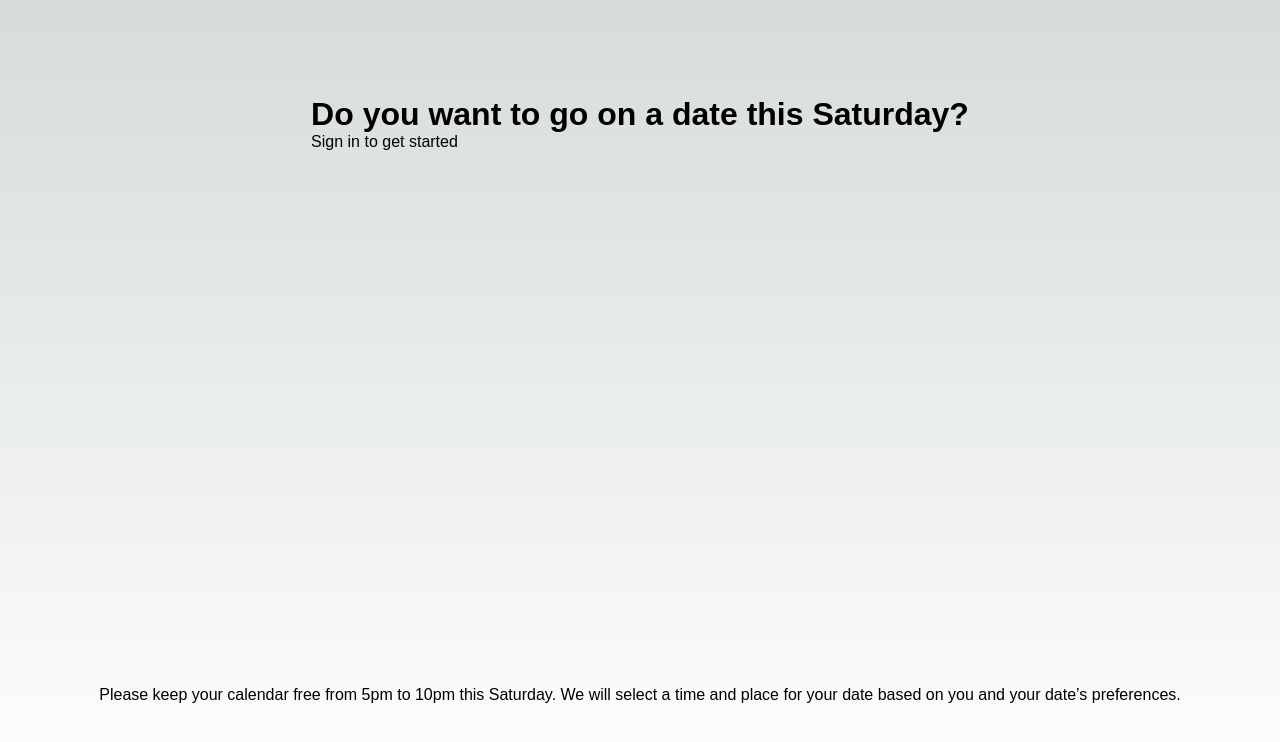
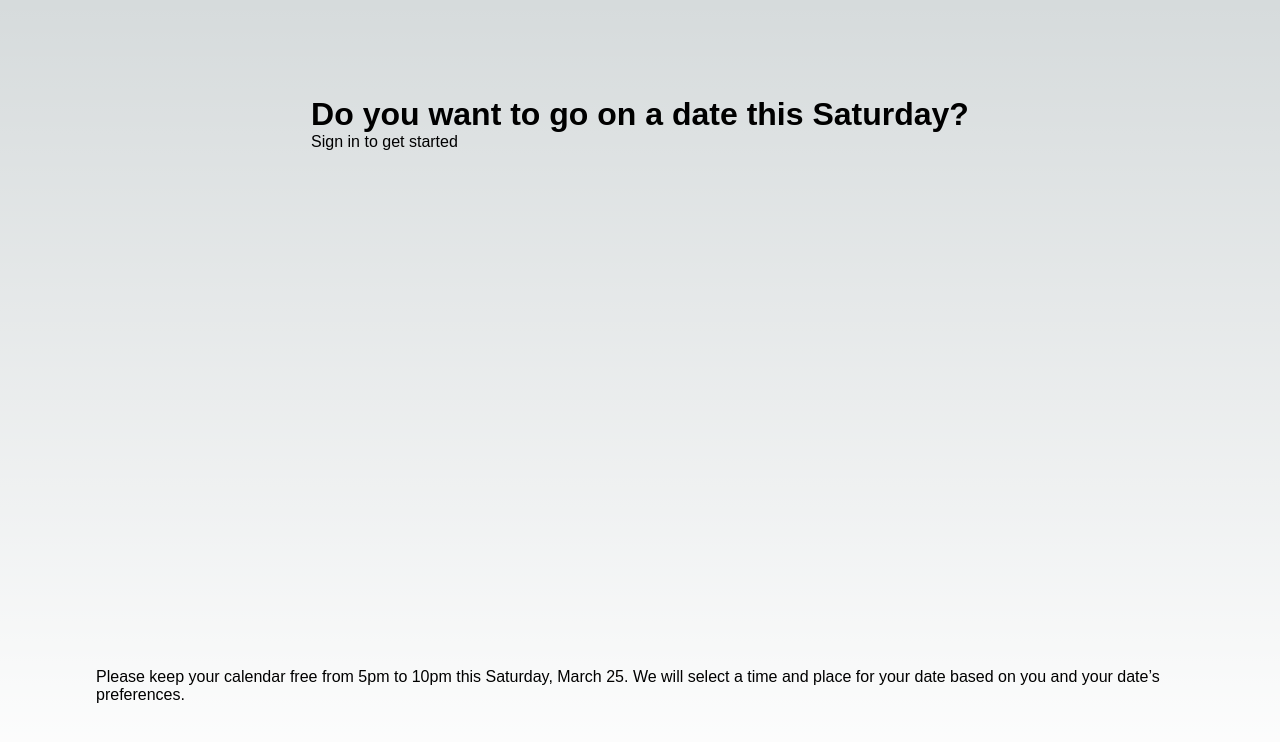
Before and after one commit to alabhyajindal/bs, a Next.js app: page / in a window 1280 px wide. Shown: the top 742 px of the page. Built offline with nearby package versions, Linux system fonts and the light colour scheme; no server answers.

Commit message:
Added Saturday's date in the helper text on the home page

```diff
--- a/pages/index.js
+++ b/pages/index.js
@@ -87,9 +87,9 @@ export default function Home() {
               {userExists ? <p onClick={handleSubmit}>Sign out</p> : null}
             </div>
             <div>
-              Please keep your calendar free from 5pm to 10pm this Saturday. We
-              will select a time and place for your date based on you and your
-              date’s preferences.
+              Please keep your calendar free from 5pm to 10pm this Saturday,{' '}
+              {nextSaturdayDate}. We will select a time and place for your date
+              based on you and your date’s preferences.
             </div>
           </>
         ) : null}
```
